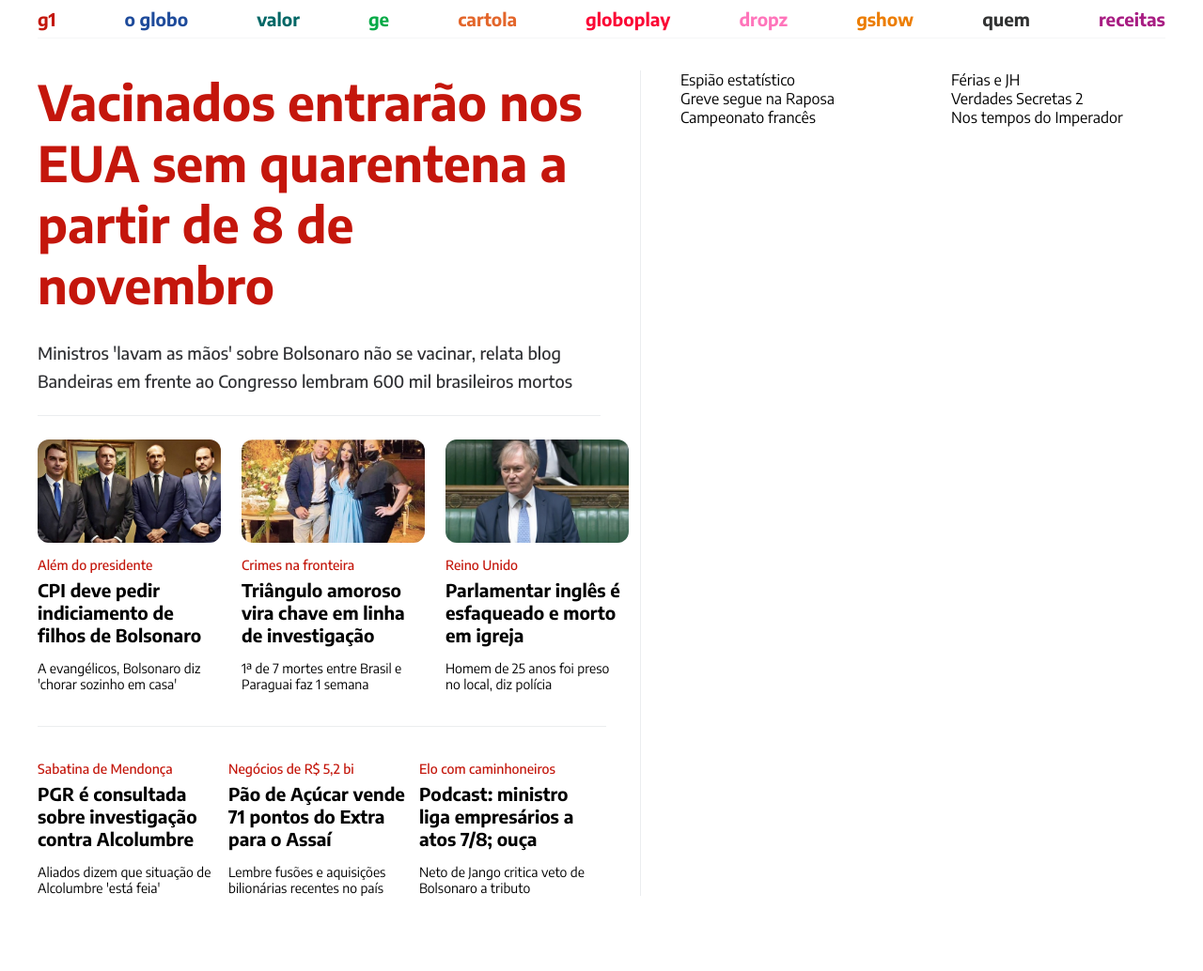
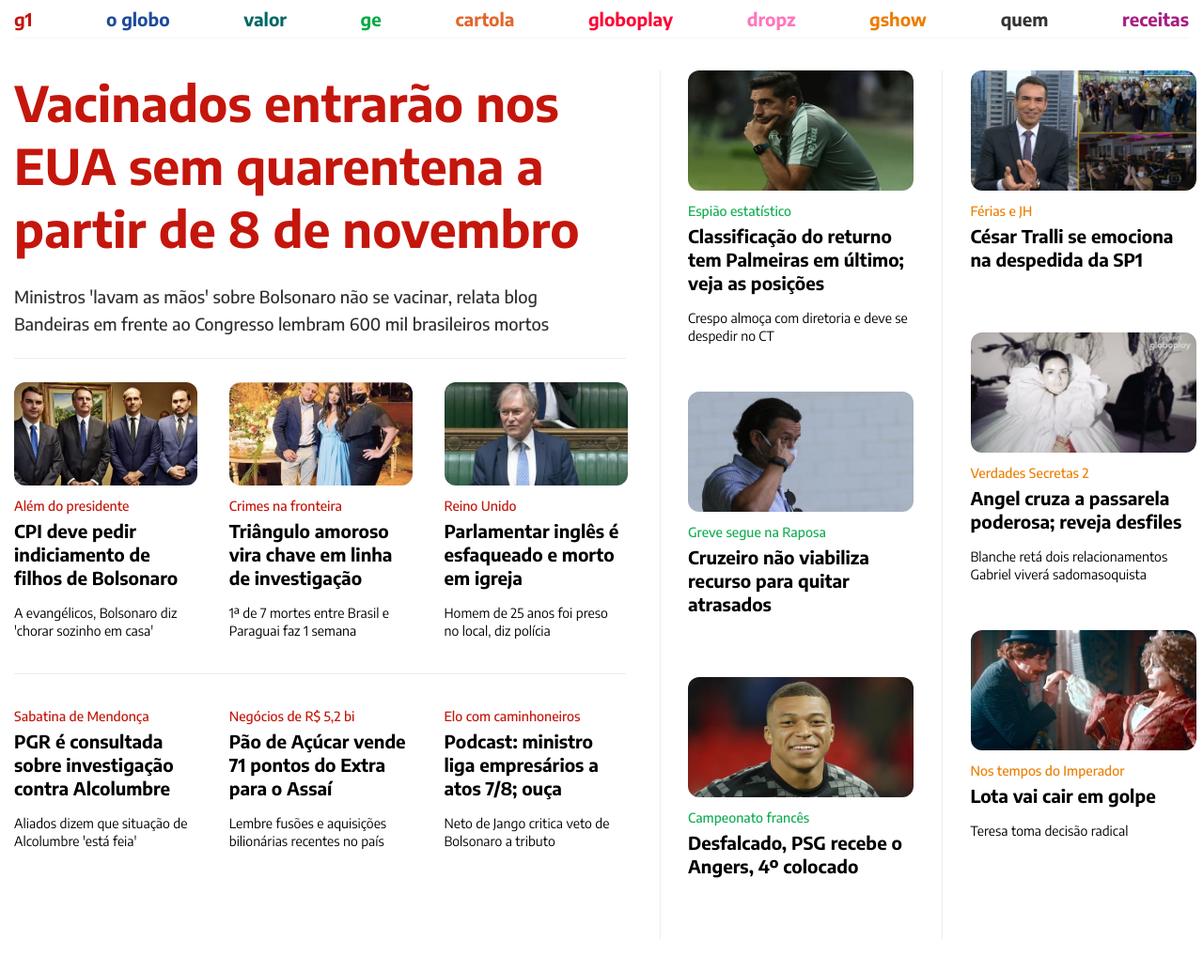
Before and after one commit to Lucas-zz/globo.com, a website: page index.html in a window 1280 px wide. Shown: the part 65-1099 px from the top of the page at 94% size. Before the commit the page ends 1053 px from the top, so only its background shows below. Drawn offline with Linux system fonts and the light colour scheme.

Commit message:
colunas da direita

```diff
--- a/index.html
+++ b/index.html
@@ -22,7 +22,7 @@
     <div class="page">
       <div class="header">
         <div class="logo">
-          <a href="https://www.globo.com/">
+          <a href="https://hmgxb.csb.app/">
             <img class="globo-com" src="img/logo.png" alt="logo" />
           </a>
         </div>
@@ -102,7 +102,7 @@
           </div>
 
           <div class="noticia-imagem">
-            <div class="divwidth">
+            <div class="divwidth1">
               <img
                 class="img1"
                 src="img/alem-do-presidente.jpeg"
@@ -116,7 +116,7 @@
                 A evangélicos, Bolsonaro diz 'chorar sozinho em casa'
               </h2>
             </div>
-            <div class="divwidth not-img">
+            <div class="divwidth1">
               <img
                 class="img1"
                 src="img/crimes-na-fronteira.jpeg"
@@ -130,7 +130,7 @@
                 1ª de 7 mortes entre Brasil e Paraguai faz 1 semana
               </h2>
             </div>
-            <div class="divwidth">
+            <div class="divwidth1">
               <img class="img1" src="img/reino-unido.jpeg" alt="Reino-Unido" />
               <p class="titulo1">Reino Unido</p>
               <h1 class="conteudo1">
@@ -142,7 +142,7 @@
             </div>
           </div>
           <div class="noticia-sem-imagem">
-            <div class="divwidth">
+            <div class="divwidth1">
               <p class="titulo1">Sabatina de Mendonça</p>
               <h1 class="conteudo1">
                 PGR é consultada sobre investigação contra Alcolumbre
@@ -151,7 +151,7 @@
                 Aliados dizem que situação de Alcolumbre 'está feia'
               </h2>
             </div>
-            <div class="divwidth">
+            <div class="divwidth1">
               <p class="titulo1">Negócios de R$ 5,2 bi</p>
               <h1 class="conteudo1">
                 Pão de Açúcar vende 71 pontos do Extra para o Assaí
@@ -160,7 +160,7 @@
                 Lembre fusões e aquisições bilionárias recentes no país
               </h2>
             </div>
-            <div class="divwidth">
+            <div class="divwidth1">
               <p class="titulo1">Elo com caminhoneiros</p>
               <h1 class="conteudo1">
                 Podcast: ministro liga empresários a atos 7/8; ouça
@@ -171,15 +171,88 @@
             </div>
           </div>
         </div>
-        <div class="materia-meio">
-          <div><p>Espião estatístico</p></div>
-          <div><p>Greve segue na Raposa</p></div>
-          <div><p>Campeonato francês</p></div>
+        <div class="coluna-meio">
+          <div class="materia-meio">
+            <div class="divwidth2">
+              <img
+                class="img2"
+                src="img/espiao-estatistico.jpeg"
+                alt="Espião Estatístico"
+              />
+              <p class="titulo2">Espião estatístico</p>
+              <h1 class="conteudo1">
+                Classificação do returno tem Palmeiras em último; veja as
+                posições
+              </h1>
+              <h2 class="conteudo2">
+                Crespo almoça com diretoria e deve se despedir no CT
+              </h2>
+            </div>
+            <div class="divwidth2">
+              <img
+                class="img2"
+                src="img/greve-segue-na-raposa.jpeg"
+                alt="Greve na Raposa"
+              />
+              <p class="titulo2">Greve segue na Raposa</p>
+              <h1 class="conteudo1">
+                Cruzeiro não viabiliza recurso para quitar atrasados
+              </h1>
+            </div>
+            <div class="divwidth2">
+              <img
+                class="img2"
+                src="img/campeonato-frances.jpeg"
+                alt="Campeonato Frances"
+              />
+              <p class="titulo2">Campeonato francês</p>
+              <h1 class="conteudo1">
+                Desfalcado, PSG recebe o Angers, 4º colocado
+              </h1>
+            </div>
+          </div>
         </div>
-        <div class="materia-direita">
-          <div><p>Férias e JH</p></div>
-          <div><p>Verdades Secretas 2</p></div>
-          <div><p>Nos tempos do Imperador</p></div>
+        <div class="coluna-direita">
+          <div class="materia-direita">
+            <div class="divwidth2">
+              <img class="img2" src="img/ferias-e-jh.jpeg" alt="Férias e JH" />
+              <p class="titulo3">Férias e JH</p>
+              <h1 class="conteudo1">
+                César Tralli se emociona na despedida da SP1
+              </h1>
+            </div>
+            <div class="divwidth2">
+              <img
+                class="img2"
+                src="img/verdades-secretas-2.jpeg"
+                alt="Verdades Secretas 2"
+              />
+              <p class="titulo3">Verdades Secretas 2</p>
+              <h1 class="conteudo1">
+                Angel cruza a passarela poderosa; reveja desfiles
+              </h1>
+              <h2 class="conteudo2">
+                Blanche retá dois relacionamentos
+              </h2>
+              <h2 class="conteudo2">
+                Gabriel viverá sadomasoquista
+              </h2>
+            </div>
+            <div class="divwidth2">
+              <img
+                class="img2"
+                src="img/nos-tempos-do-imperador.jpeg"
+                alt="Nos tempos do Imperador"
+              />
+              <p class="titulo3">Nos tempos do Imperador</p>
+              <h1 class="conteudo1">
+                Lota vai cair em golpe
+              </h1>
+              <h2 class="conteudo2">
+                Teresa toma decisão radical
+              </h2>
+            </div>
+          </div>
         </div>
       </div>
     </div>
--- a/reset.css
+++ b/reset.css
@@ -85,6 +85,7 @@
   font-size: 100%;
   font: inherit;
   vertical-align: baseline;
+  text-decoration: none;
 }
 /* HTML5 display-role reset for older browsers */
 article,
@@ -101,6 +102,7 @@
   display: block;
 }
 body {
+  line-height: 1;
 }
 ol,
 ul {
--- a/style.css
+++ b/style.css
@@ -3,7 +3,6 @@
 
 .page {
   font-family: encode sans;
-  padding: 0 40px;
   max-width: 1250px;
   margin-left: auto;
   margin-right: auto;
@@ -33,10 +32,6 @@
   display: flex;
   justify-content: space-between;
   align-items: center;
-}
-
-a {
-  text-decoration: none;
 }
 
 .g1 {
@@ -74,16 +69,12 @@
   padding-top: 34px;
   padding-bottom: 34px;
 
-  /* display: flex;
-  align-items: center; */
-
   display: grid;
-  grid-template-columns: 57% 24% 24%;
+  grid-template-columns: 55% 24% 24%;
   grid-template-areas: "a b c";
 }
 
 .principais {
-  margin-right: 42px;
   border-right: 1px solid #ebedef;
   grid-area: a;
 }
@@ -92,6 +83,7 @@
   margin-right: 42px;
   font-size: 52px;
   font-weight: 700;
+  line-height: 67px;
   color: #c4160c;
   padding-bottom: 29px;
 }
@@ -100,13 +92,15 @@
   margin-right: 42px;
   font-size: 18px;
   font-weight: 500;
+  line-height: 22px;
   color: #303134;
   padding-bottom: 25px;
-  border-bottom: 1px solid #ebedef;
+  /* border-bottom: 1px solid #ebedef; */
 }
 
 .lista-sec {
   padding-bottom: 7px;
+  line-height: 22px;
 }
 .noticia-imagem {
   margin-right: 36px;
@@ -114,16 +108,19 @@
   padding-bottom: 36px;
 
   display: flex;
+  justify-content: space-between;
+  /* border-bottom: 1px solid #ebedef; */
 
+  border-top: 1px solid #ebedef;
   border-bottom: 1px solid #ebedef;
 }
-.not-img {
-  padding-left: 24px;
-  padding-right: 24px;
+
+.divwidth1 {
+  width: 193px;
 }
-
-.divwidth {
-  width: 193px;
+.divwidth2 {
+  width: 240px;
+  padding-bottom: 50px;
 }
 
 .img1 {
@@ -131,10 +128,37 @@
   border-radius: 12px;
 }
 
+.img2 {
+  height: 128px;
+  width: 240px;
+  border-radius: 12px;
+}
+
 .titulo1 {
   font-size: 14px;
   font-weight: 500;
+  line-height: 17px;
   color: #c4170c;
+
+  padding-top: 11px;
+  padding-bottom: 6px;
+}
+
+.titulo2 {
+  font-size: 14px;
+  font-weight: 500;
+  line-height: 17px;
+  color: #16ae54;
+
+  padding-top: 11px;
+  padding-bottom: 6px;
+}
+
+.titulo3 {
+  font-size: 14px;
+  font-weight: 500;
+  line-height: 17px;
+  color: #ec8006;
 
   padding-top: 11px;
   padding-bottom: 6px;
@@ -143,6 +167,7 @@
 .conteudo1 {
   font-size: 19px;
   font-weight: 700;
+  line-height: 25px;
 
   padding-bottom: 15px;
 }
@@ -150,24 +175,42 @@
 .conteudo2 {
   font-size: 14px;
   font-weight: 400;
+  line-height: 19px;
 }
 
 .noticia-sem-imagem {
-  margin-right: 42px;
+  margin-right: 36px;
   padding-top: 25px;
 
   display: flex;
   justify-content: space-between;
 }
 
+.coluna-meio {
+  border-right: 1px solid #ebedef;
+  display: flex;
+  justify-content: center;
+  grid-area: b;
+}
+
 .materia-meio {
   display: flex;
   flex-direction: column;
-  grid-area: b;
+  /*
+  align-content: space-between;
+  justify-content: space-between; */
+}
+
+.coluna-direita {
+  display: flex;
+  justify-content: center;
+  grid-area: c;
 }
 
 .materia-direita {
   display: flex;
   flex-direction: column;
-  grid-area: c;
+  /*
+  align-content: space-between;
+  justify-content: space-between; */
 }
```
